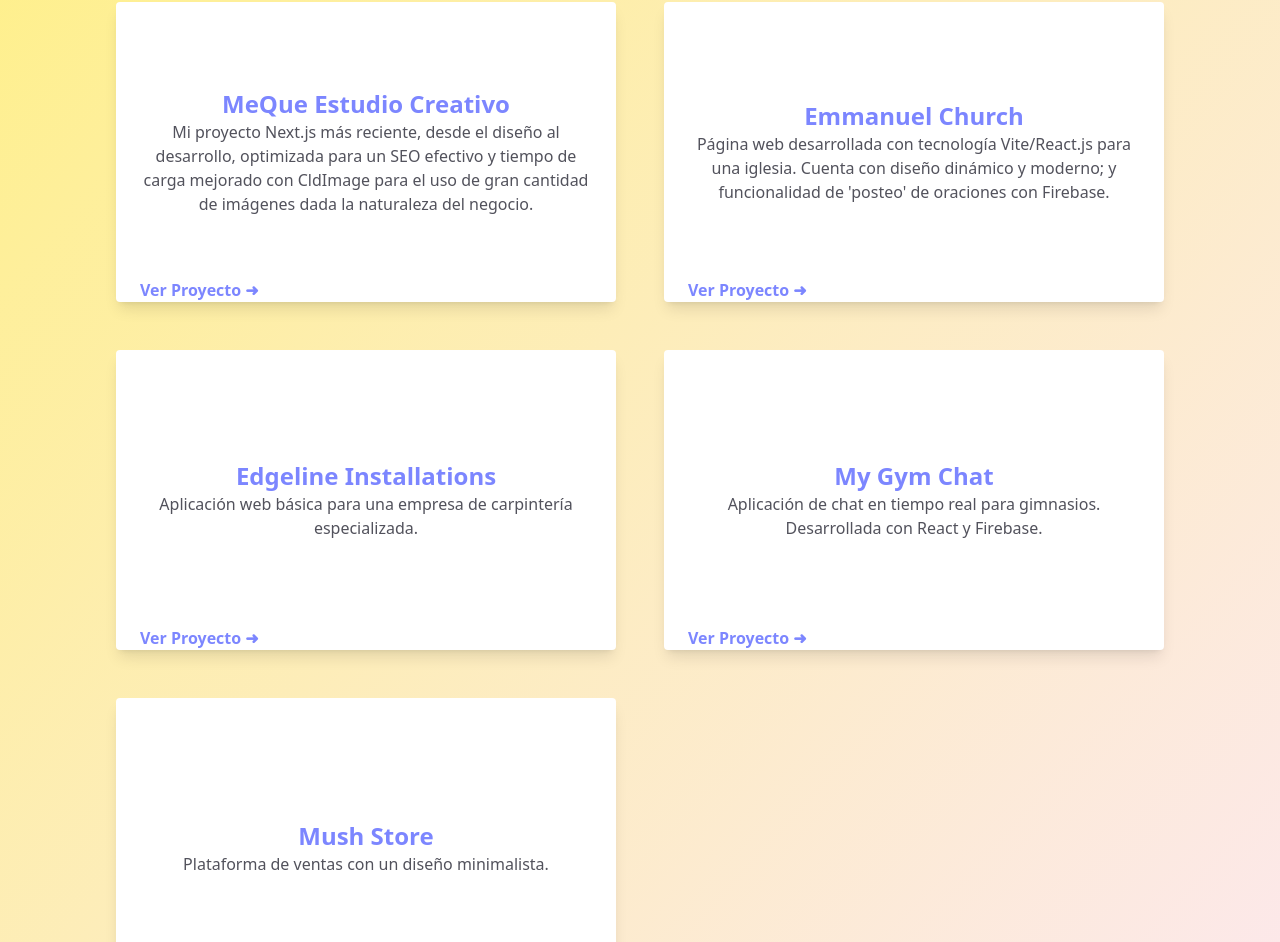
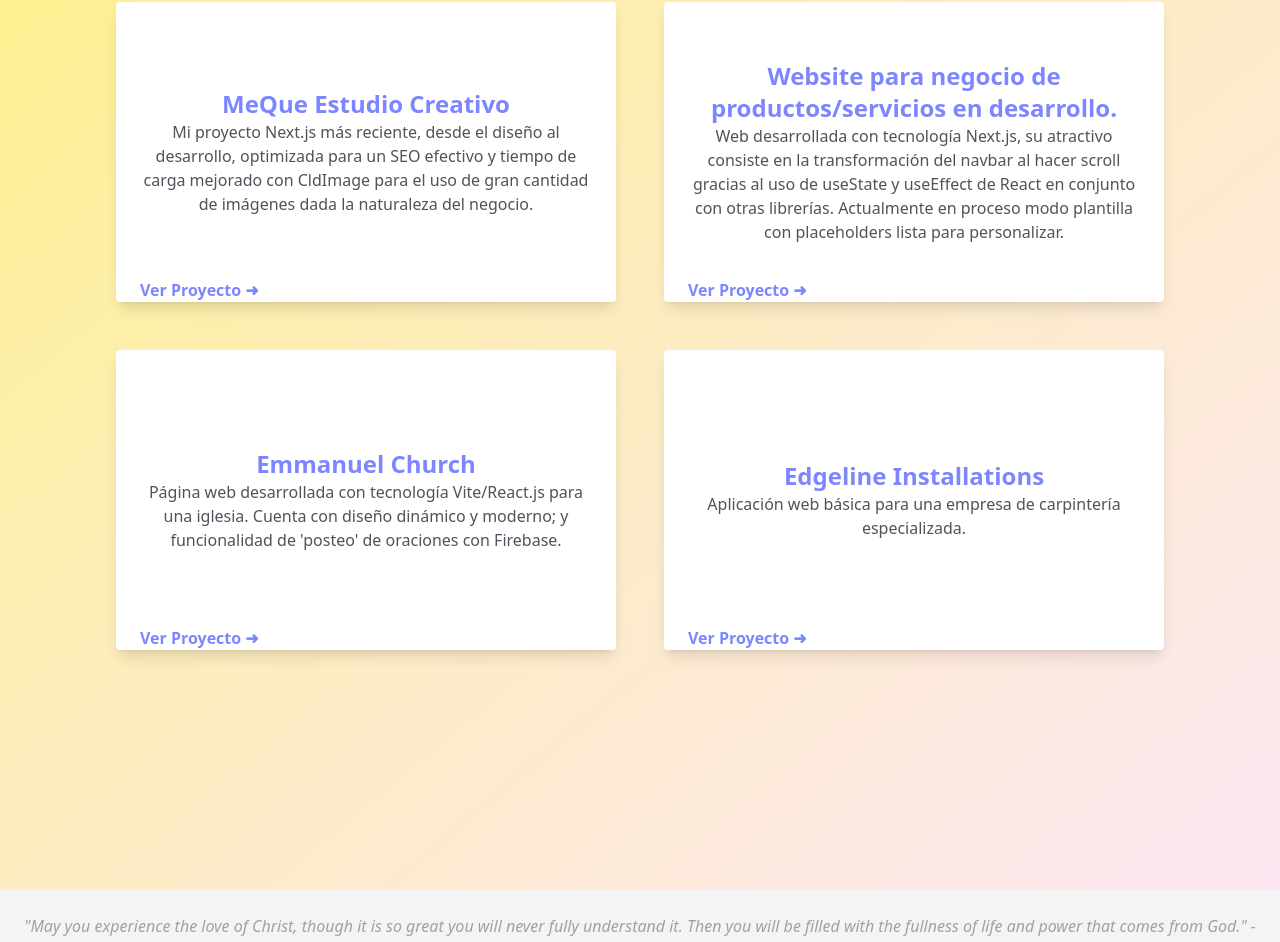
Before and after one commit to judsther/My-Portfolio, a React (Vite) app: page /proyectos in a window 1280 px wide. Shown: the part 178-1120 px from the top of the page. Built offline with nearby package versions, Linux system fonts and the light colour scheme.

Commit message:
updated projects and logos

```diff
--- a/src/assets/components/Hero/Hero.jsx
+++ b/src/assets/components/Hero/Hero.jsx
@@ -8,17 +8,18 @@
   SiPhp,
   SiGit,
   SiFirebase,
+  SiNextdotjs,
+  SiVite,
 } from "react-icons/si";
-import HeroCharacter from "./HeroCharacter";
+//import HeroCharacter from "./HeroCharacter";
 
 
 
 export default function Hero() {
   return (
     <>
-
-      <section className="h-auto pb-22 md:pb-0 bg-gradient-to-br from-yellow-200 to-pink-100 text-zinc-600 flex flex-col items-center justify-center text-center">
-      <HeroCharacter/>
+      <section className="h-auto md:pb-0 bg-gradient-to-br from-yellow-200 to-pink-100 text-zinc-600 flex flex-col items-center justify-center text-center">
+        {/*<HeroCharacter/> Not ready*/}
         <section className="flex flex-col items-center justify-center z-10">
           {/* Imagen de perfil */}
           <div className="md:pt-21 pt-25">
@@ -45,6 +46,8 @@
               <div className="flex gap-3 md:gap-10 text-3xl text-zinc-100 bg-zinc-600 rounded-full p-4 md:px-6">
                 <SiJavascript className="" />
                 <SiReact className="" />
+                <SiNextdotjs className="" />
+                <SiVite className="" />
                 <SiTailwindcss className="" />
                 <SiBootstrap className="" />
                 <SiGit className="" />
@@ -77,7 +80,6 @@
           </div>
         </section>
       </section>
-
     </>
   );
 }
--- a/src/assets/components/Hero/HeroCharacter.jsx
+++ b/src/assets/components/Hero/HeroCharacter.jsx
@@ -2,7 +2,7 @@
 
 export default function HeroCharacter() {
     return (
-      <div className='absolute h-full w-full flex justify-baseline items-end md:me-18 md:mb-8 mt-96 md:mt-15 -mb-42'>
+      <div className='absolute h-full w-full flex items-end md:me-0 md:mb-0 mt-96 md:mt-15 -mb-42'>
       <div class="personaje">
       <div class="mano"></div>
       <div class="cara">
--- a/src/assets/components/Projects/Projects.jsx
+++ b/src/assets/components/Projects/Projects.jsx
@@ -7,6 +7,12 @@
         link: "https://meque-studio.vercel.app",
         src: "",
         desc: "Mi proyecto Next.js más reciente, desde el diseño al desarrollo, optimizada para un SEO efectivo y tiempo de carga mejorado con CldImage para el uso de gran cantidad de imágenes dada la naturaleza del negocio.",
+      },
+      {
+        title: "Website para negocio de productos/servicios en desarrollo.",
+        link: "https://website-comercial.vercel.app",
+        src: "",
+        desc: "Web desarrollada con tecnología Next.js, su atractivo consiste en la transformación del navbar al hacer scroll gracias al uso de useState y useEffect de React en conjunto con otras librerías. Actualmente en proceso modo plantilla con placeholders lista para personalizar.",
       },
       {
         title: "Emmanuel Church",
@@ -20,18 +26,12 @@
         src: "https://res.cloudinary.com/djsdqleik/image/upload/v1743712321/Screenshot_2025-04-03_at_2.29.30_PM_d0yor8.png",
         desc: "Aplicación web básica para una empresa de carpintería especializada.",
       },
-      {
-        title: "My Gym Chat",
-        link: "https://my-gym-chat.vercel.app/",
-        src: "https://res.cloudinary.com/djsdqleik/image/upload/v1743712315/Screenshot_2025-04-03_at_2.28.43_PM_vqmedk.png",
-        desc: "Aplicación de chat en tiempo real para gimnasios. Desarrollada con React y Firebase.",
-      },
-      {
-        title: "Mush Store",
-        link: "https://mush-beta.vercel.app",
-        src: "",
-        desc: "Plataforma de ventas con un diseño minimalista.",
-      },
+      // {
+      //   title: "My Gym Chat",
+      //   link: "https://my-gym-chat.vercel.app/",
+      //   src: "https://res.cloudinary.com/djsdqleik/image/upload/v1743712315/Screenshot_2025-04-03_at_2.28.43_PM_vqmedk.png",
+      //   desc: "Aplicación de chat en tiempo real para gimnasios. Desarrollada con React y Firebase.",
+      // },
     ];
 
     return (
```
